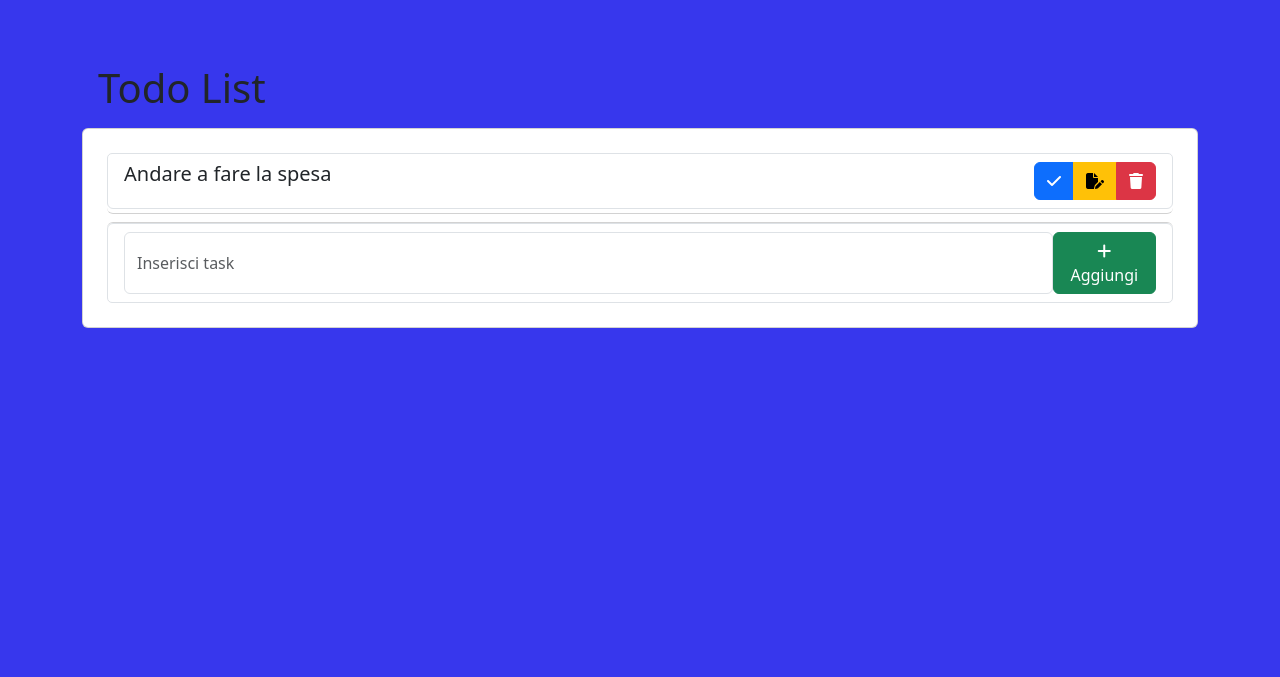
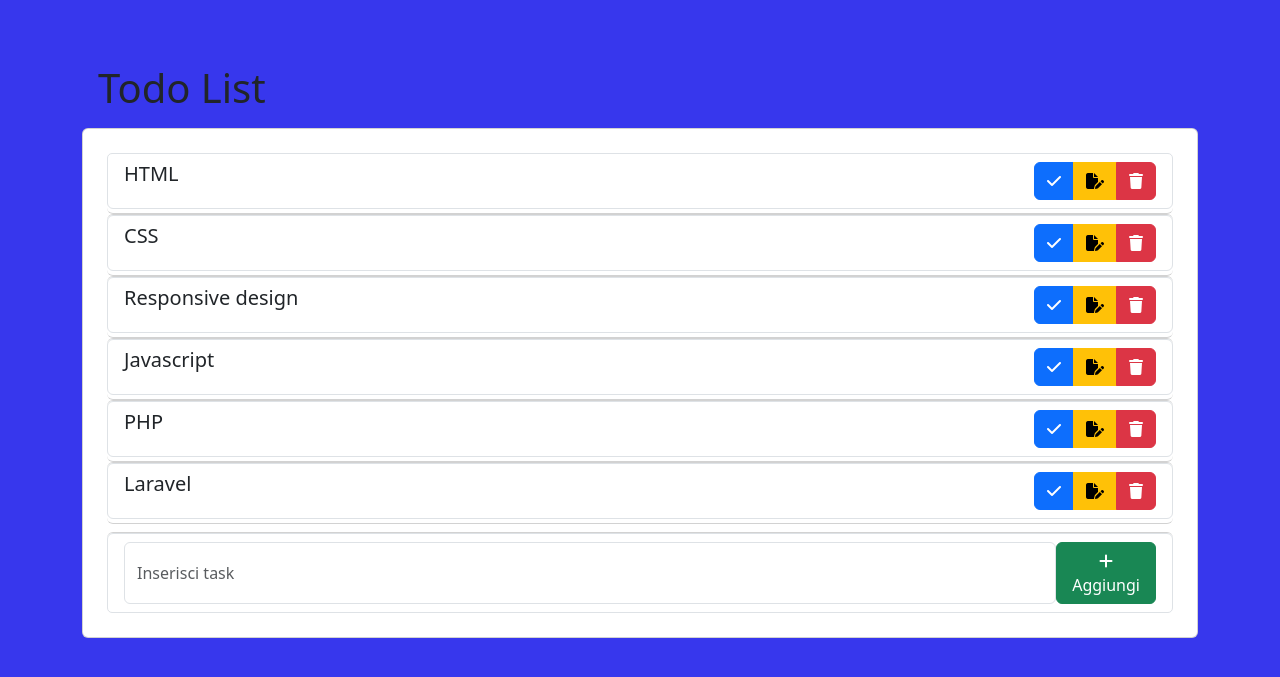
Before and after one commit to antoniogisondi/php-todo-list-json, a PHP site: page / in a window 1280 px wide. Shown: the top 677 px of the page. Run offline with PHP 8.4, Linux system fonts and the light colour scheme.

Commit message:
Show object in main.js

```diff
--- a/index.php
+++ b/index.php
@@ -21,9 +21,9 @@
                         </div>
 
                         <div class="card p-4">
-                            <ul class="list-group">
+                            <ul class="list-group" v-for="(task , index) in tasks">
                                 <li class="list-group-item d-flex justify-content-between mb-1">
-                                    <h5>Andare a fare la spesa</h5>
+                                    <h5>{{ task.text }}</h5>
                                     <div class="btn-group">
                                         <button type="button" class="btn btn-primary">
                                             <i class="fa-solid fa-check"></i>
--- a/js/main.js
+++ b/js/main.js
@@ -2,7 +2,32 @@
 const app = Vue.createApp({
     data() {
         return {
-
+            tasks: [
+                {
+                    text: "HTML",
+                    done: true
+                },
+                {
+                    text: "CSS",
+                    done: true
+                },
+                {
+                    text: "Responsive design",
+                    done: true
+                },
+                {
+                    text: "Javascript",
+                    done: true
+                },
+                {
+                    text: "PHP",
+                    done: true
+                },
+                {
+                    text: "Laravel",
+                    done: false
+                }
+            ]
         }
     },
-}).mount('app')
+}).mount('#app')
```
Also changed, not shown: readme.md (added).
